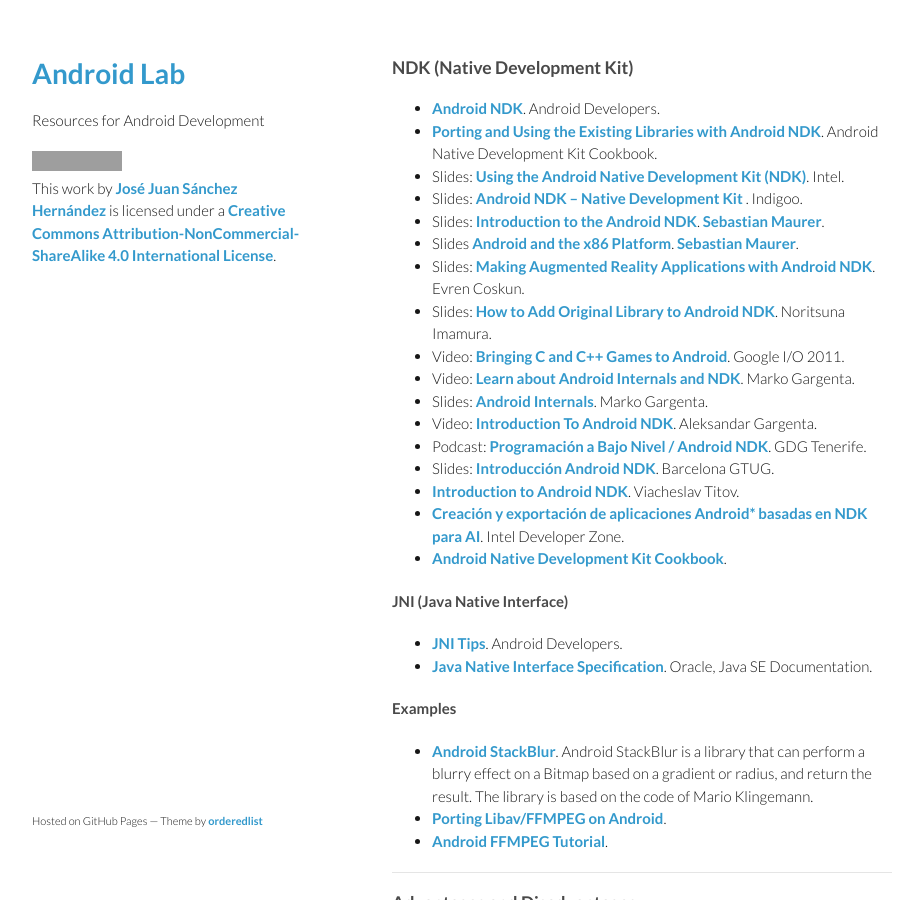
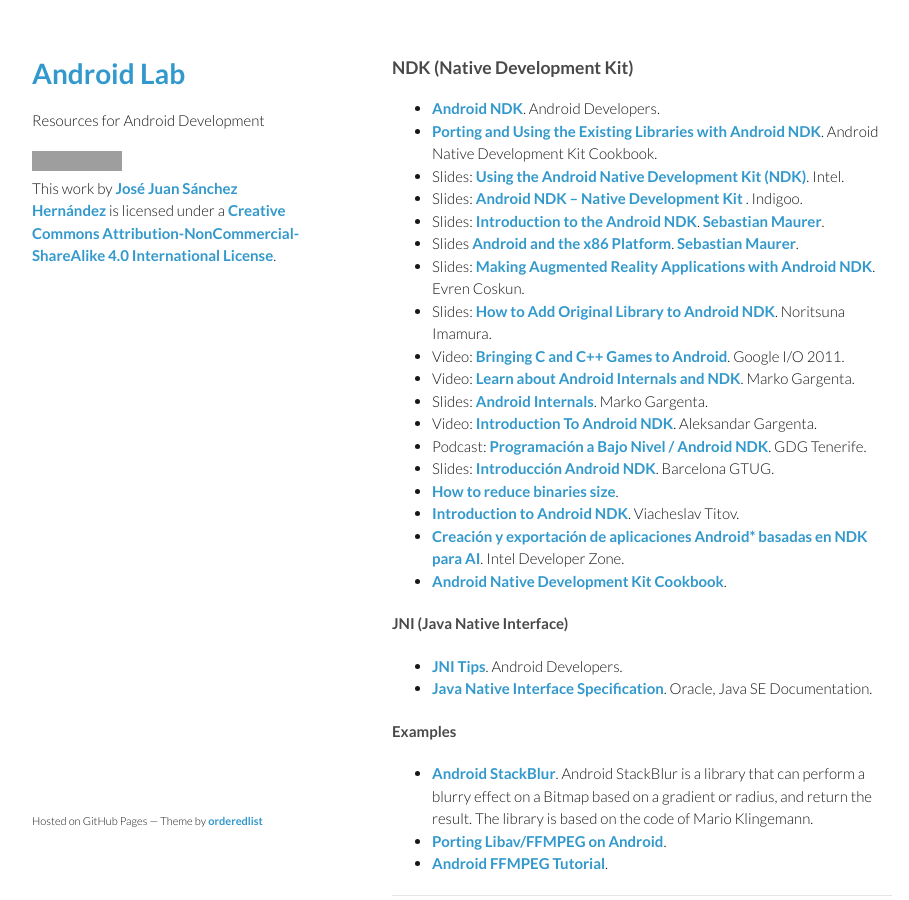
Before and after one commit to josejuansanchez/josejuansanchez.github.io, a Jekyll site: the page built from androidlab/ndk.md, in a window 1280 px wide and 900 px high. Shown: the whole window, without its empty margins (178-1087 px from the left). Built offline with Jekyll 4.4.1, drawn with Linux system fonts in a browser that asks for light colours; grey boxes are pictures that could not be loaded.

Commit message:
Update ndk.md

```diff
--- a/androidlab/ndk.md
+++ b/androidlab/ndk.md
@@ -19,6 +19,7 @@
 * Video: [Introduction To Android NDK](https://thenewcircle.com/s/post/1153/introduction_to_ndk). Aleksandar Gargenta.
 * Podcast: [Programación a Bajo Nivel / Android NDK](https://plus.google.com/114098393732890092873/posts/LNQx5WWvXra). GDG Tenerife.
 * Slides: [Introducción Android NDK](http://www.slideshare.net/barcelonagtug/introduccin-android-ndk-7413380). Barcelona GTUG.
+* [How to reduce binaries size](http://blog.algolia.com/android-ndk-how-to-reduce-libs-size/).
 * [Introduction to Android NDK](http://www.elekslabs.com/2013/12/introduction-into-android-ndk.html). Viacheslav Titov.
 * [Creación y exportación de aplicaciones Android* basadas en NDK para AI](http://software.intel.com/es-es/android/articles/creating-and-porting-ndk-based-android-apps-for-ia). Intel Developer Zone.
 * [Android Native Development Kit Cookbook](http://www.amazon.com/Android-Native-Development-Kit-Cookbook/dp/1849691509).
```
